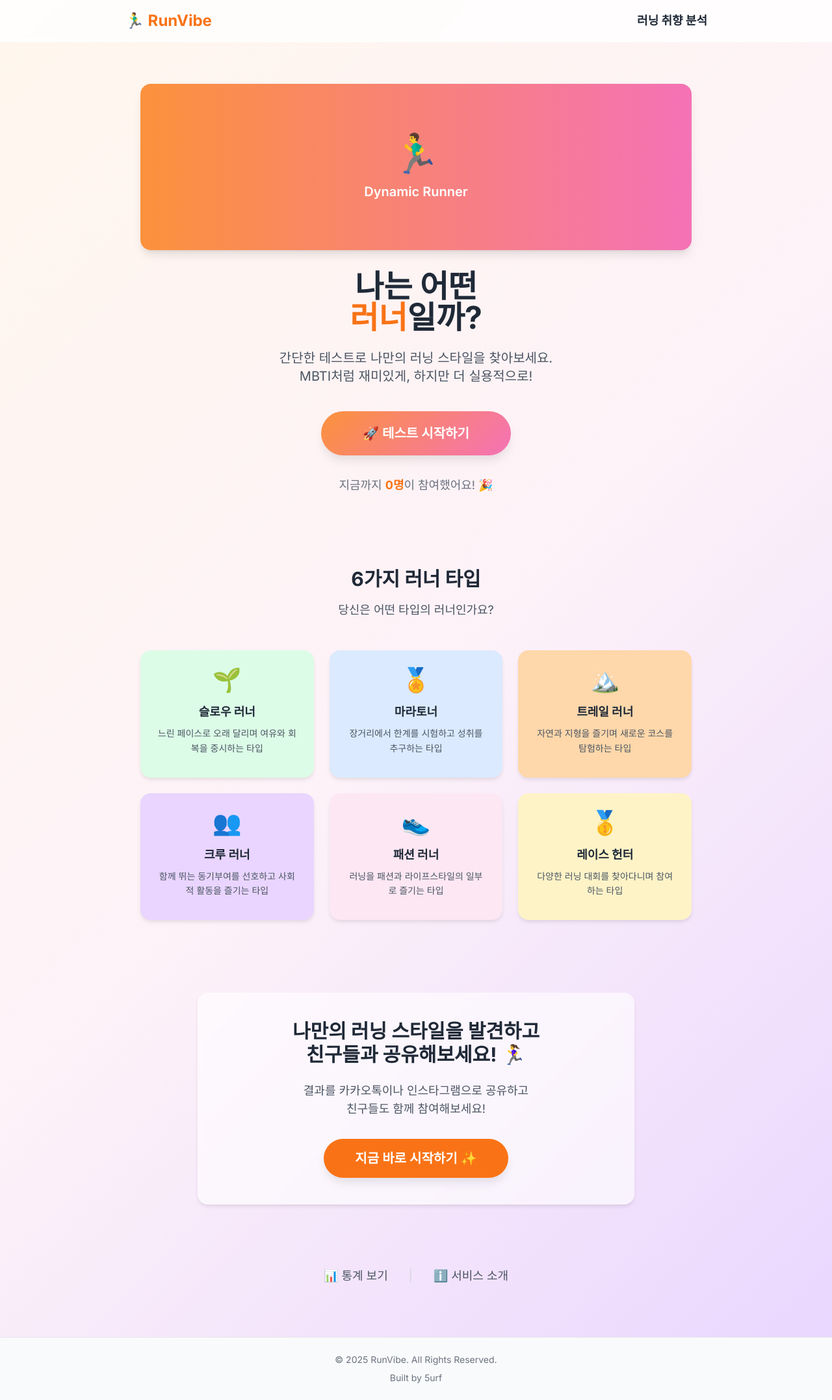
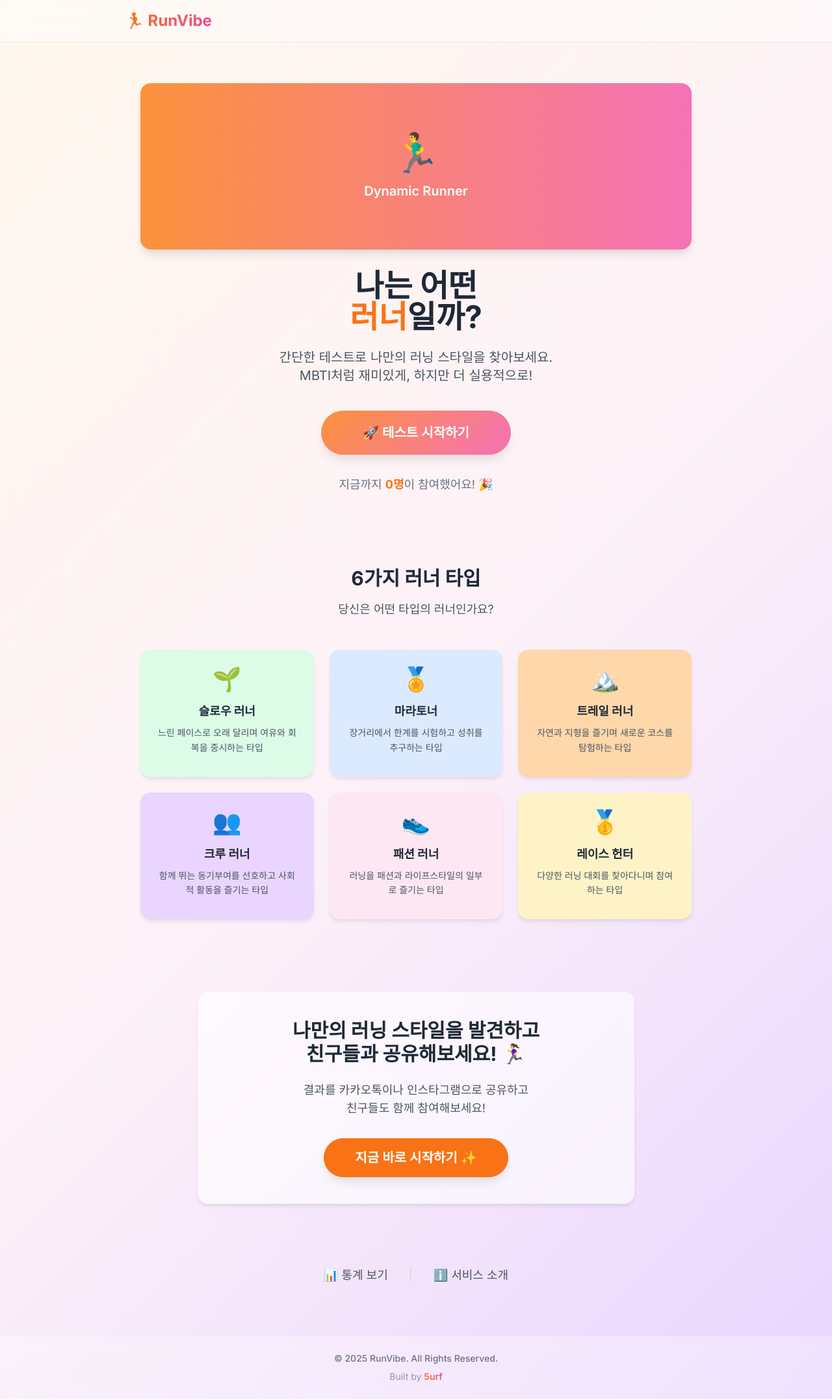
Before and after one commit to 5urf/runvibe, a Next.js app: page / in a window 1280 px wide. Shown: the whole page at 65% size. Built offline with nearby package versions, Linux system fonts and the light colour scheme; no server answers; the database is empty.

Commit message:
style(ui): 헤더/푸터 디자인 개선
- 헤더/푸터를 전체 디자인과 통일감 있게 개선
- 헤더 페이지 타이틀 제거

```diff
--- a/src/components/ui/Footer.tsx
+++ b/src/components/ui/Footer.tsx
@@ -2,11 +2,18 @@ const Footer = () => {
   const currentYear = new Date().getFullYear();
 
   return (
-    <footer className='bg-gray-50 border-t border-gray-200 mt-auto'>
+    <footer className='bg-white/30 backdrop-blur-md shadow-sm mt-auto'>
       <div className='max-w-4xl mx-auto px-6 py-6'>
-        <div className='text-center text-sm text-gray-500 space-y-2'>
-          <p>© {currentYear} RunVibe. All Rights Reserved.</p>
-          <p>Built by 5urf</p>
+        <div className='text-center text-sm text-gray-600/80 space-y-2'>
+          <p className='font-medium'>
+            © {currentYear} RunVibe. All Rights Reserved.
+          </p>
+          <p className='text-gray-500/70'>
+            Built by{" "}
+            <span className='font-semibold bg-gradient-to-r from-primary-500 to-pink-500 bg-clip-text text-transparent'>
+              5urf
+            </span>
+          </p>
         </div>
       </div>
     </footer>
--- a/src/components/ui/Header.tsx
+++ b/src/components/ui/Header.tsx
@@ -1,39 +1,15 @@
-"use client";
-
 import Link from "next/link";
-import { usePathname } from "next/navigation";
 
 const Header = () => {
-  const pathname = usePathname();
-
-  const getPageTitle = () => {
-    switch (pathname) {
-      case "/":
-        return "러닝 취향 분석";
-      case "/test":
-        return "러닝 취향 분석 테스트";
-      case "/about":
-        return "서비스 소개";
-      case "/stats":
-        return "참여 통계";
-      default:
-        if (pathname.startsWith("/result/")) {
-          return "결과";
-        }
-        return "러닝 취향 분석";
-    }
-  };
-
   return (
-    <header className='px-6 py-4 bg-white/80 backdrop-blur-sm border-b border-white/20'>
-      <div className='max-w-4xl mx-auto flex items-center justify-between'>
+    <header className='px-6 py-4 bg-white/40 backdrop-blur-md shadow-sm'>
+      <div className='max-w-4xl mx-auto'>
         <Link
           href='/'
-          className='text-2xl font-bold text-primary-500 hover:text-primary-600 transition-colors'
+          className='text-2xl font-bold bg-gradient-to-r from-primary-500 to-pink-500 bg-clip-text text-transparent hover:from-primary-600 hover:to-pink-600 transition-all duration-200'
         >
           🏃‍♂️ RunVibe
         </Link>
-        <div className='text-lg font-bold text-gray-800'>{getPageTitle()}</div>
       </div>
     </header>
   );
```
